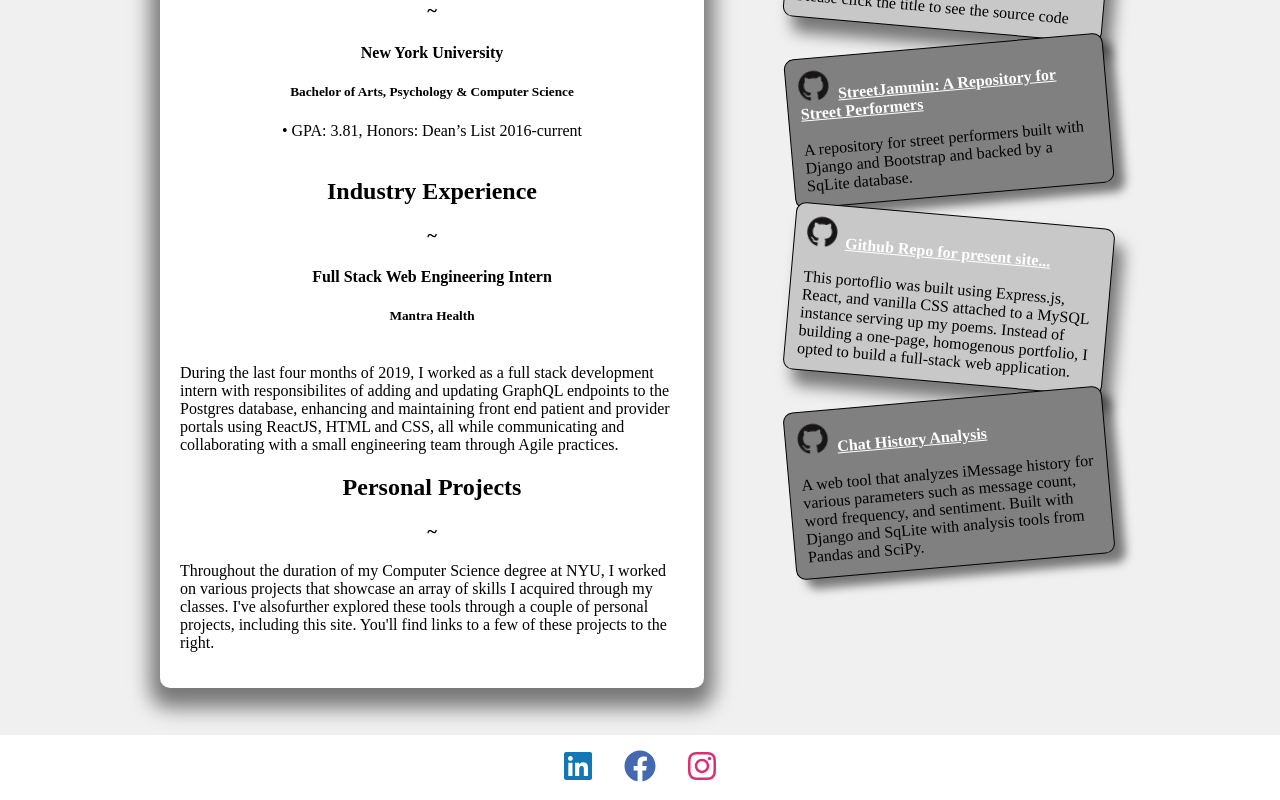
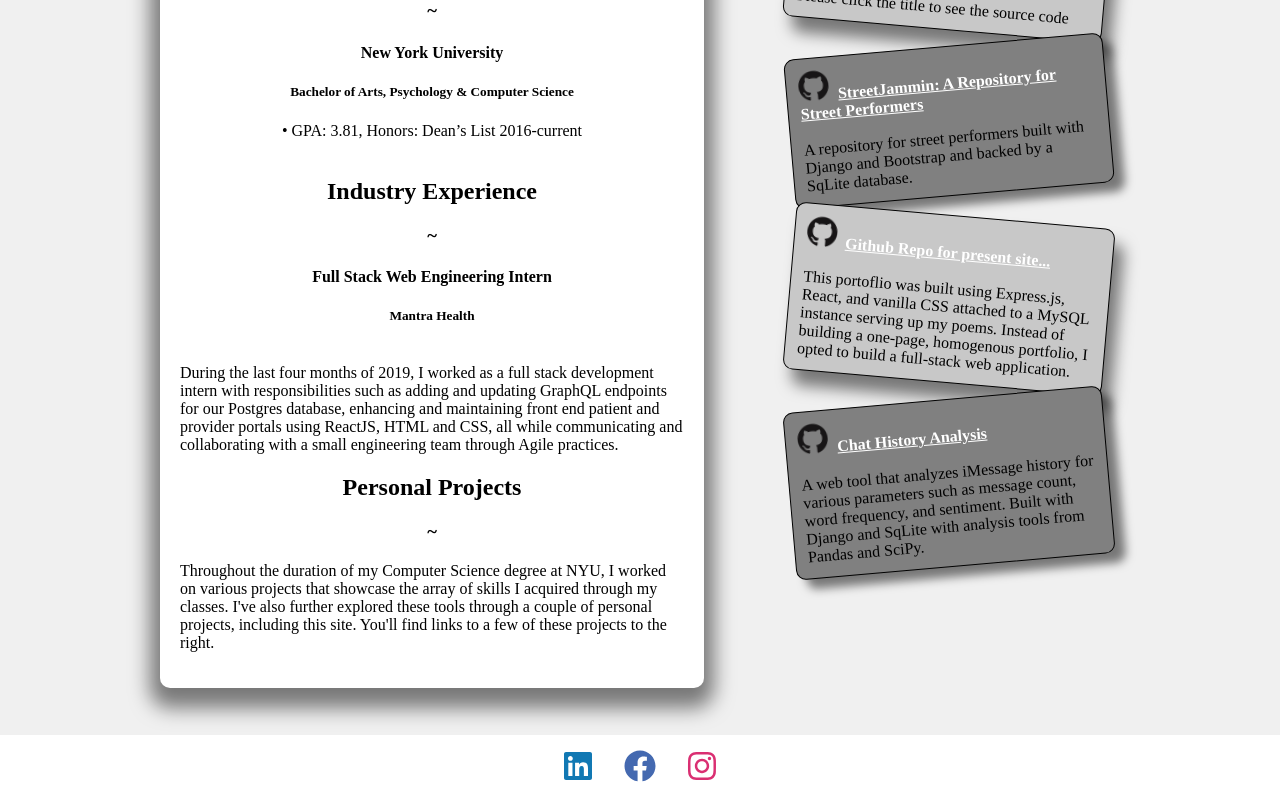
Before and after one commit to itochterman/portfolio, a React (Create React App) app: page /about in a window 1280 px wide. Shown: the part 732-1532 px from the top of the page. Built offline with nearby package versions, Linux system fonts and the light colour scheme.

Commit message:
fix ugly typos

```diff
--- a/src/components/About.js
+++ b/src/components/About.js
@@ -141,8 +141,8 @@ class About extends React.Component {
                 <h5 style={{ textAlign: "center" }}> Mantra Health </h5>
                 <br />
                 During the last four months of 2019, I worked as a full stack
-                development intern with responsibilites of adding and updating
-                GraphQL endpoints to the Postgres database, enhancing and
+                development intern with responsibilities such as adding and updating
+                GraphQL endpoints for our Postgres database, enhancing and
                 maintaining front end patient and provider portals using
                 ReactJS, HTML and CSS, all while communicating and collaborating
                 with a small engineering team through Agile practices.
@@ -151,8 +151,8 @@ class About extends React.Component {
               <h3>~</h3>
               <p style={{ textAlign: "left" }}>
                 Throughout the duration of my Computer Science degree at NYU, I
-                worked on various projects that showcase an array of skills I
-                acquired through my classes. I've alsofurther explored these
+                worked on various projects that showcase the array of skills I
+                acquired through my classes. I've also further explored these
                 tools through a couple of personal projects, including this
                 site. You'll find links to a few of these projects to the right.
               </p>
```
